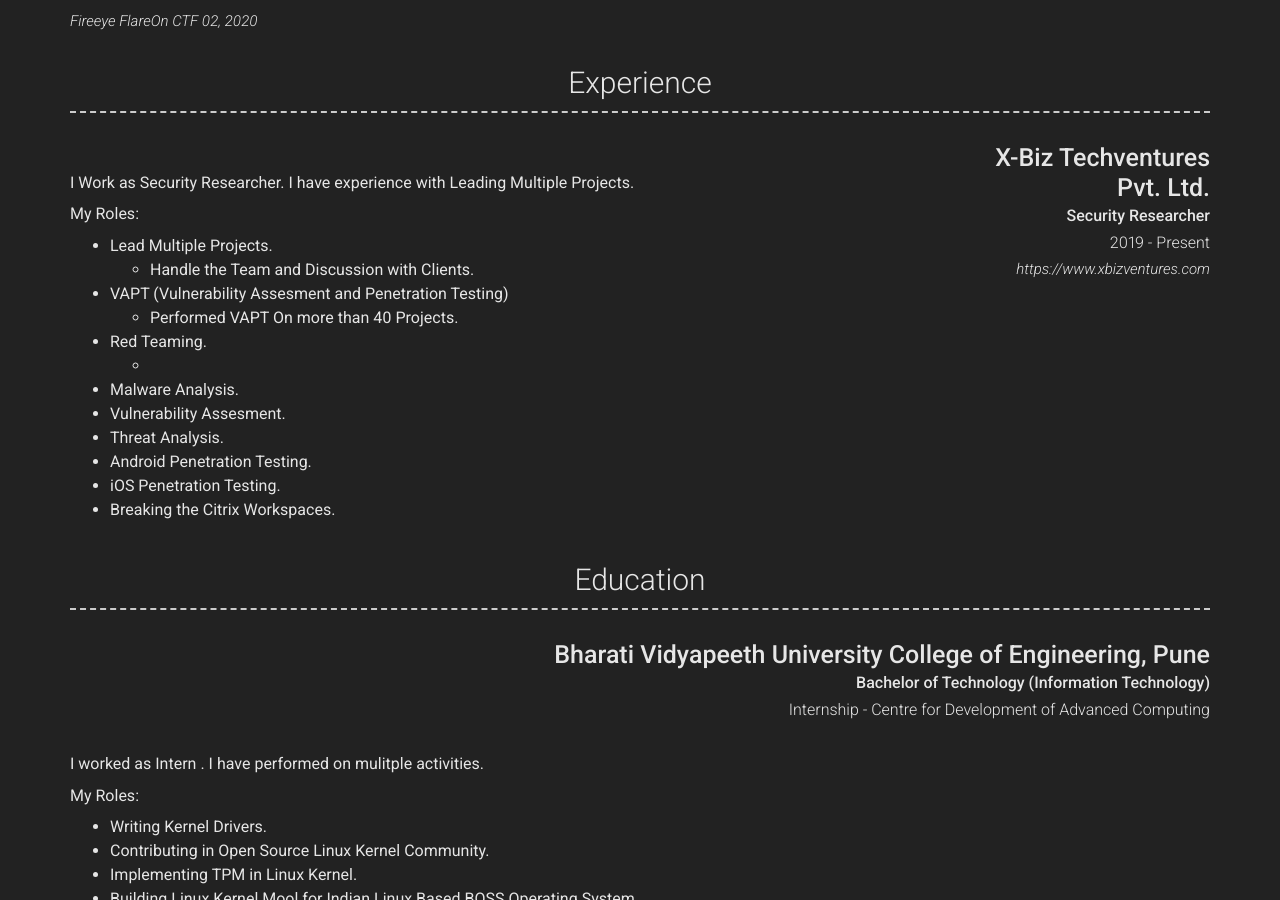
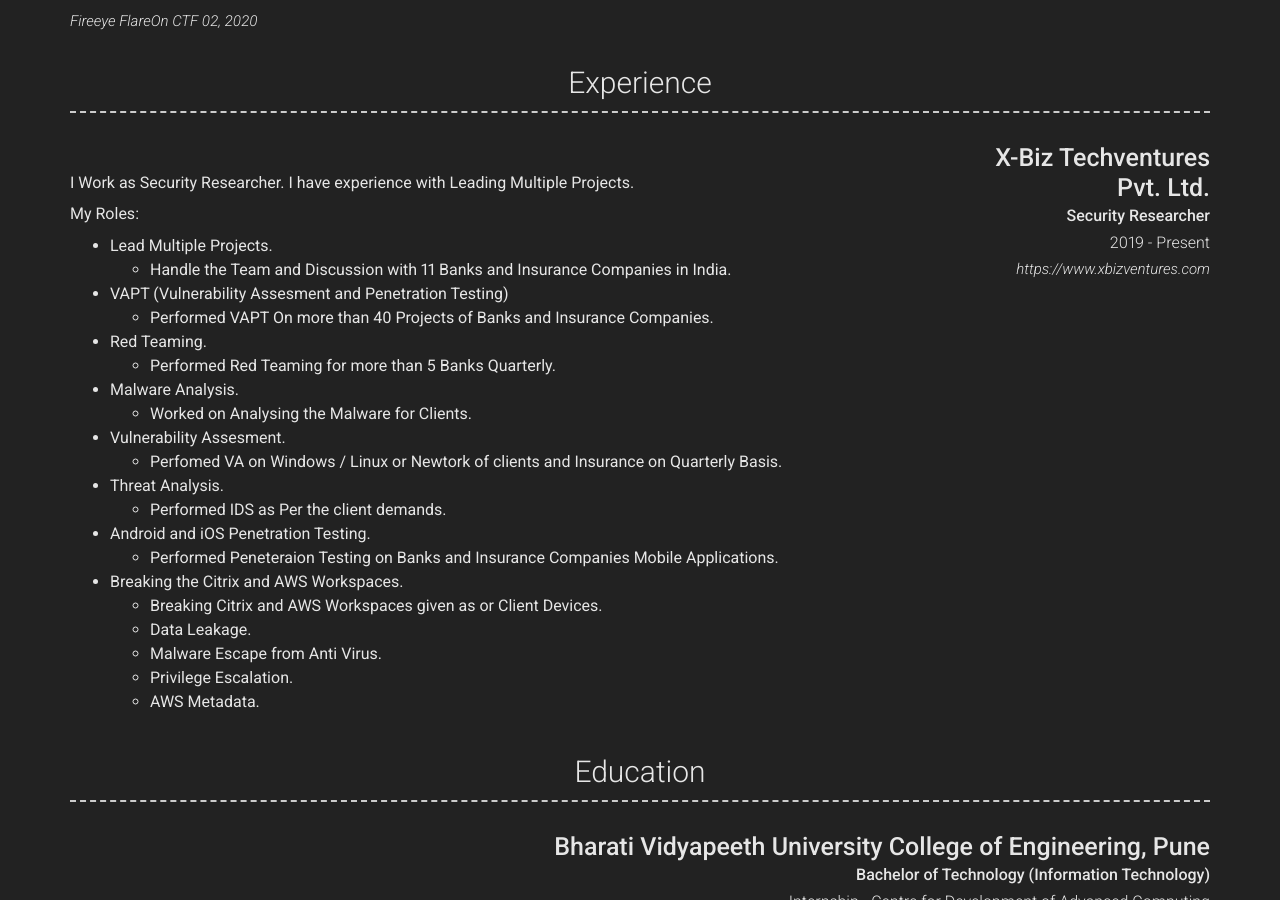
Before and after one commit to yashomer1994/Resume, a Jekyll site: the page built from index.md, in a window 1280 px wide and 900 px high, scrolled down 1068 px. Built offline with Jekyll 4.4.1, drawn with Linux system fonts in a browser that asks for light colours; nearby versions of some CDN libraries.

Commit message:
Update _config.yml

```diff
--- a/_config.yml
+++ b/_config.yml
@@ -108,25 +108,32 @@ content:
 
             My Roles:
            - Lead Multiple Projects.
-             - Handle the Team and Discussion with Clients.
+             - Handle the Team and Discussion with 11 Banks and Insurance Companies in India.
            - VAPT (Vulnerability Assesment and Penetration Testing)
-             - Performed VAPT On more than 40 Projects.
+             - Performed VAPT On more than 40 Projects of Banks and Insurance Companies.
            - Red Teaming.
-             -
+             - Performed Red Teaming for more than 5 Banks Quarterly.
            - Malware Analysis.
+             - Worked on Analysing the Malware for Clients.
            - Vulnerability Assesment.
+             - Perfomed VA on Windows / Linux or Newtork of clients and Insurance on Quarterly Basis.
            - Threat Analysis.
-           - Android Penetration Testing.
-           - iOS Penetration Testing.
-           - Breaking the Citrix Workspaces.
-
-
+             - Performed IDS as Per the client demands.
+           - Android and iOS  Penetration Testing.
+             - Performed Peneteraion Testing on Banks and Insurance Companies Mobile Applications.
+           - Breaking the Citrix and AWS Workspaces.
+             - Breaking Citrix and AWS Workspaces given as or Client Devices.
+             - Data Leakage.
+             - Malware Escape from Anti Virus.
+             - Privilege Escalation.
+             - AWS Metadata.
 
   - title: Education
     layout: list
     content:
       - layout: top-right
         title: Bharati Vidyapeeth University College of Engineering, Pune
+        subject: Information Technology (I.T) - 67%
         sub_title: Bachelor of Technology (Information Technology)
         caption: Internship - Centre for Development of Advanced Computing
         quote: >
```
